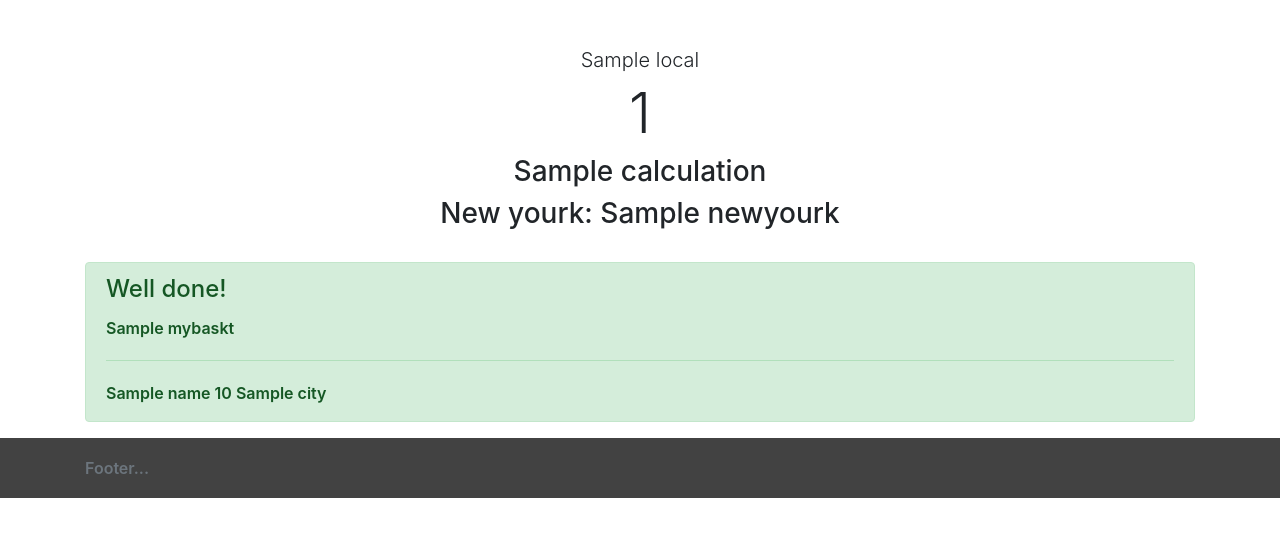
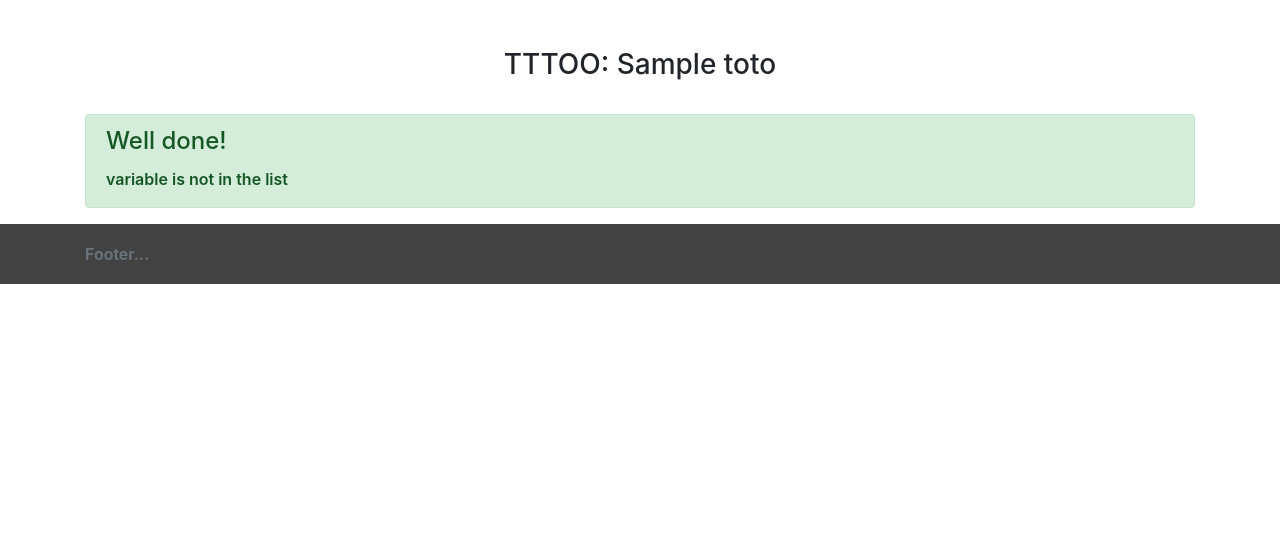
Before and after one commit to abdulwahed-mansour/demo, a Django app: template templates/pages/home.html in a window 1280 px wide. Shown: the part 66-603 px from the top of the page. Run offline with Django 3.2, Linux system fonts and the light colour scheme; the template is opened without the code that fills it: most values are stand-ins (such as "Sample title", 1, 10 or a date in 2020); some libraries are stand-ins or nearby versions.

Commit message:
if Age == 30

```diff
--- a/templates/pages/home.html
+++ b/templates/pages/home.html
@@ -5,26 +5,16 @@
 
 {% block content %}
 <div class="pricing-header px-3 py-3 pt-md-5 pb-md-4 mx-auto text-center">
+  <h3>TTTOO: {{ toto }}</h3>
+</div>
 
-  <h3 class="lead">{{ local }}</h3>
-
-  <h1 class="display-4">{{ number }}</h1>
-  <h3>{{ calculation }}</h3>
-  <h3> New yourk: {{ newyourk }}</h3>
-</div>
 <div class="alert alert-success" role="alert">
   <h4 class="alert-heading">Well done!</h4>
-  {% for i in mybaskt %}
-  {{i}}
-  <hr>
-  {% endfor %}
-
-  {{Name}}
-  {{Age}}
-  {{City}}
-
+  {% if Age == 30 %}
+      variable {{ Age }} is in the list
+  {% else %}
+      variable is not in the list
+  {% endif %}
 </div>
 
-
-
 {% endblock content %}
```
Also changed, not shown: pages/views.py (+2 -12 lines).
